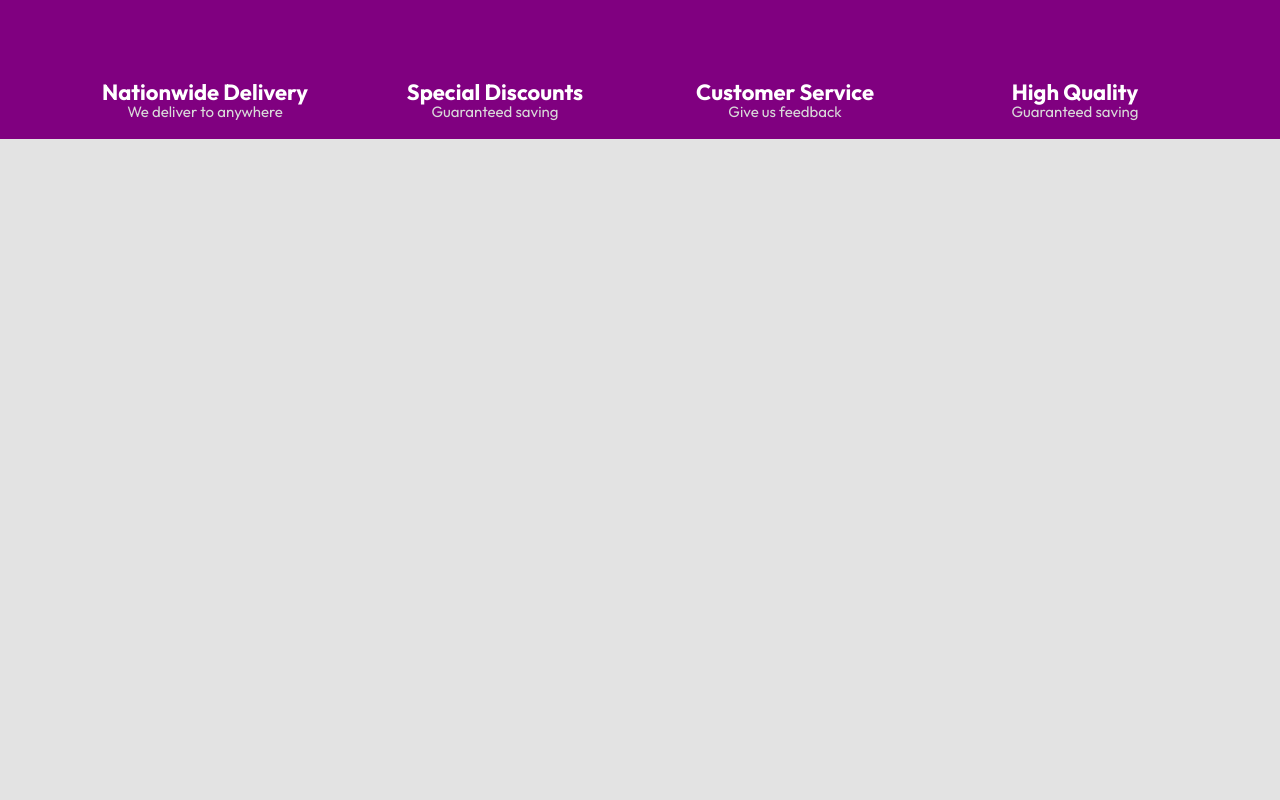
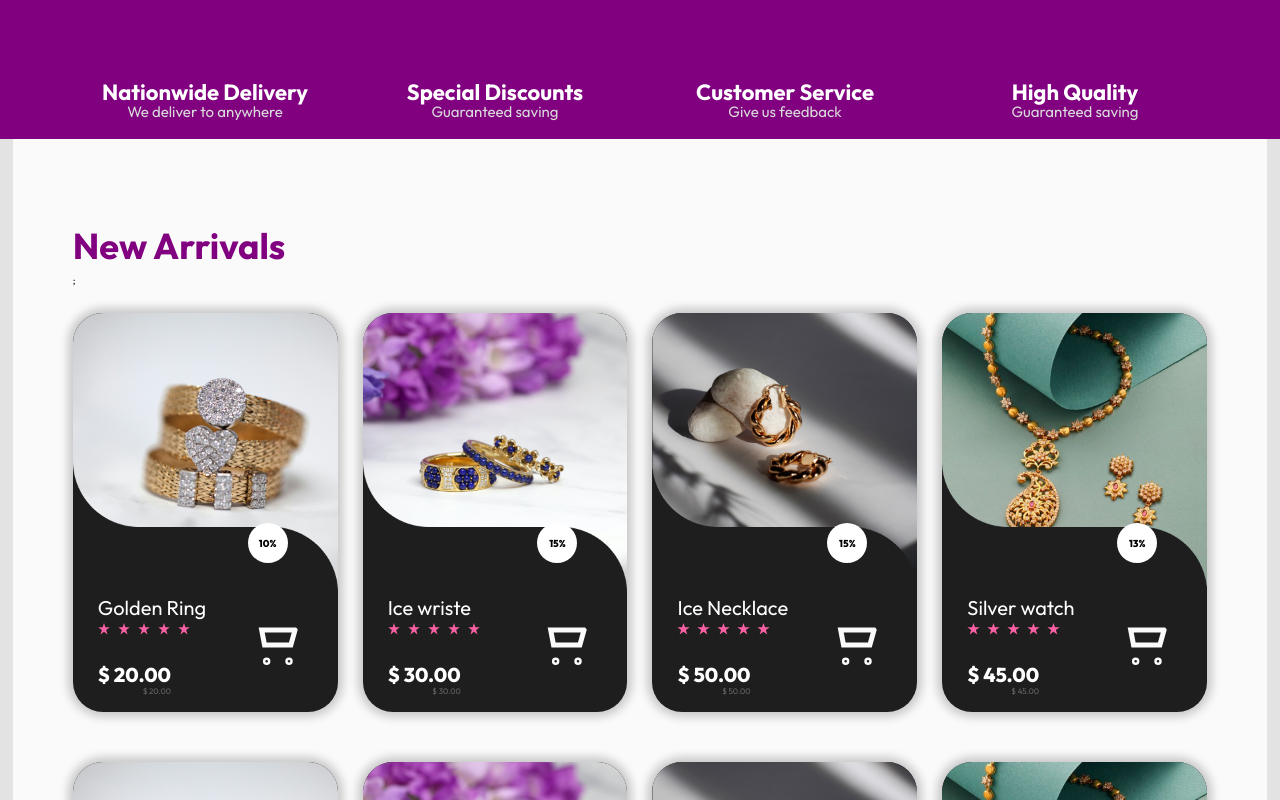
Before and after one commit to timmyproofficial/premier-store, a React (Vite) app: page / in a window 1280 px wide. Shown: the part 2240-3040 px from the top of the page. Before the commit the page ends 2379 px from the top, so only its background shows below. Built offline with nearby package versions, Linux system fonts and the light colour scheme.

Commit message:
Design the new arrivals block

```diff
--- /dev/null
+++ b/src/components/NewArrivals.tsx
@@ -0,0 +1,20 @@
+import ProductCard from './ProductCard';
+import { newArrivals } from '../constants';
+
+const NewArrivals = () => {
+  return (
+    <div className="grid gap-10 md:gap-y-20 md:grid-cols-2 lg:grid-cols-4">
+      {newArrivals.map((prod) => (
+        <ProductCard
+          key={prod.id}
+          title={prod.title}
+          img={prod.img}
+          price={prod.price}
+          discount={prod.discount}
+        />
+      ))}
+    </div>
+  );
+};
+
+export default NewArrivals;
--- /dev/null
+++ b/src/components/NewArrivalsBlock.tsx
@@ -0,0 +1,14 @@
+import BlockWhite from './BlockWhite';
+import HeadingPlain from './HeadingPlain';
+import NewArrivals from './NewArrivals';
+
+const NewArrivalsBlock = () => {
+  return (
+    <BlockWhite>
+      <HeadingPlain mainText="New Arrivals" />
+      <NewArrivals />
+    </BlockWhite>
+  );
+};
+
+export default NewArrivalsBlock;
--- a/src/constants.ts
+++ b/src/constants.ts
@@ -34,6 +34,65 @@ export const productsFeature = [
   },
 ];
 
+export const newArrivals = [
+  {
+    id: 1,
+    title: 'Golden Ring',
+    img: arrival1,
+    price: 20,
+    discount: 10,
+  },
+  {
+    id: 2,
+    title: 'Ice wriste',
+    img: arrival2,
+    price: 30,
+    discount: 15,
+  },
+  {
+    id: 3,
+    title: 'Ice Necklace',
+    img: arrival3,
+    price: 50,
+    discount: 15,
+  },
+  {
+    id: 4,
+    title: 'Silver watch',
+    img: arrival4,
+    price: 45,
+    discount: 13,
+  },
+  {
+    id: 5,
+    title: 'Golden Ring',
+    img: arrival1,
+    price: 20,
+    discount: 10,
+  },
+  {
+    id: 6,
+    title: 'Ice wriste',
+    img: arrival2,
+    price: 30,
+    discount: 15,
+  },
+  {
+    id: 7,
+    title: 'Ice Necklace',
+    img: arrival3,
+    price: 50,
+    discount: 15,
+  },
+  {
+    id: 8,
+    title: 'Silver watch',
+    img: arrival4,
+    price: 45,
+    discount: 13,
+  },
+];
+
 export const offers = [
   {
     id: 1,
--- a/src/pages/HomePage.tsx
+++ b/src/pages/HomePage.tsx
@@ -2,6 +2,7 @@ import AboutBlock from '../components/AboutBlock';
 import FeaturedProuductsBlock from '../components/FeaturedProuductsBlock';
 import Hero from '../components/Hero';
 import NavbarTop from '../components/NavbarTop';
+import NewArrivalsBlock from '../components/NewArrivalsBlock';
 import OffersBlock from '../components/offersBlock';
 
 const HomePage = () => {
@@ -14,6 +15,7 @@ const HomePage = () => {
       <FeaturedProuductsBlock />
       <AboutBlock />
       <OffersBlock />
+      <NewArrivalsBlock />
     </>
   );
 };
```
